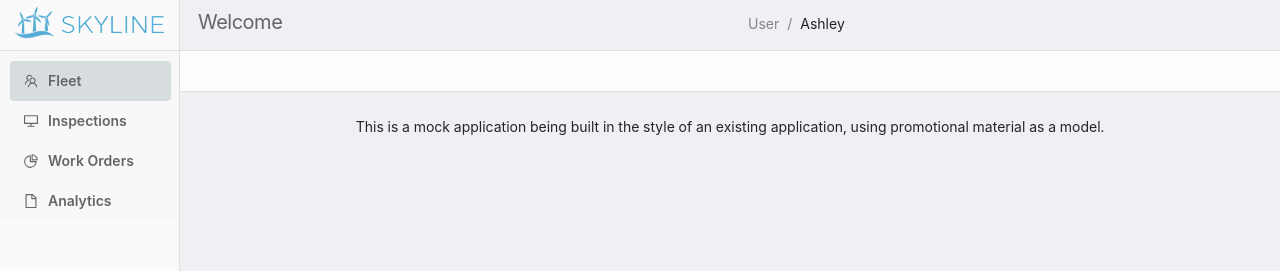
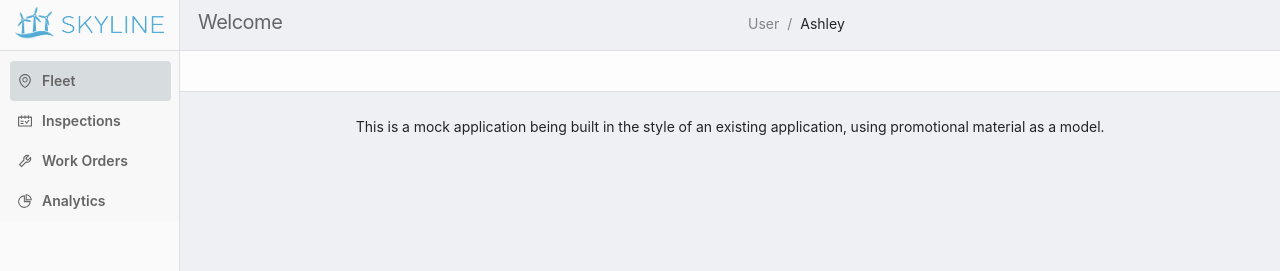
Before and after one commit to ashthomasweb/aws--hello-ant, a React (Create React App) app: page / in a window 1280 px wide. Shown: the top 271 px of the page. Built offline with nearby package versions, Linux system fonts and the light colour scheme.

Commit message:
Cleans up menu collapse
Replaces template icons with correct/approximations of wireframe icons.
Adjusts transitions and margins on menu items.

```diff
--- a/src/layout/primary.css
+++ b/src/layout/primary.css
@@ -9,11 +9,11 @@
   height: 33px;
   display: inline-block;
   vertical-align: middle;
-  transition: margin .2s cubic-bezier(0.215, 0.61, 0.355, 1);
+  transition: margin .15s cubic-bezier(0.215, 0.61, 0.355, 1);
 }
 
 .collapsed-logo img {
-  margin-left: 19px;
+  margin-left: 20px;
 }
 
 .text-logo {
@@ -98,26 +98,38 @@ h2.nav-selection-frame-title {
   flex: 0 0 80px!important;
 }
 
-.ant-menu-inline .ant-menu-selected::after, .ant-menu-inline .ant-menu-item-selected::after {
+.ant-menu-inline .ant-menu-item-selected::after {
   display: none;
 }
 
-.ant-menu-inline.ant-menu-root .ant-menu-item, .ant-menu-inline.ant-menu-root .ant-menu-submenu-title {
+.ant-menu-inline.ant-menu-root .ant-menu-item {
   border-radius: 4px;
   margin: 0 10px;
   width: 90%;
-  padding-left: 14px!important;
-  transition: padding .4sec cubic-bezier(0.215, 0.61, 0.355, 1);
+  padding-left: 8px!important;
+  transition: padding .05s cubic-bezier(0.215, 0.61, 0.355, 1);
 }
 
 .ant-menu.ant-menu-inline-collapsed > .ant-menu-item {
   border-radius: 4px;
-  width: 64px;
-  margin-left: 8px!important;
+  width: 61px;
+  margin-left: 10px!important;
   padding-left: 24px;
 }
 
 .ant-menu.ant-menu-inline-collapsed > .ant-menu-item .anticon {
   font-size: 14px!important;
-  /* line-height: 1!important; */
 }
+
+/* .ant-menu-vertical .ant-menu-item:not(:last-child) {
+} */
+
+.ant-menu-vertical .ant-menu-item:not(:last-child) {
+  margin-top: 0;
+  margin-bottom: 0;
+}
+
+.ant-menu-vertical .ant-menu-item:last-child {
+  margin-top: 0;
+  margin-bottom: 0;
+}
--- a/src/layout/primary.js
+++ b/src/layout/primary.js
@@ -7,11 +7,10 @@ import textLogo from '../assets/text-logo.png'
 import { Layout, Menu, Breadcrumb, Typography } from 'antd';
 
 import {
-  DesktopOutlined,
+  EnvironmentOutlined,
   PieChartOutlined,
-  FileOutlined,
-  TeamOutlined,
-  // UserOutlined,
+  ScheduleOutlined,
+  ToolOutlined,
 } from '@ant-design/icons';
 
 import './primary.css'
@@ -42,16 +41,16 @@ class SiderDemo extends Component {
             {!this.state.collapsed && (<img className='text-logo' src={textLogo} alt='Skyline text logo'/>)}
           </div>
           <Menu theme="light" defaultSelectedKeys={['1']} mode="inline">
-            <Menu.Item key="1" icon={<TeamOutlined />} onClick={() => this.setState({currentPage: 'Fleet'})} style={{ marginTop: '10px'}}>
+            <Menu.Item key="1" icon={<EnvironmentOutlined />} onClick={() => this.setState({currentPage: 'Fleet'})} style={{ marginTop: '10px'}}>
               Fleet
             </Menu.Item>
-            <Menu.Item key="2" onClick={() => this.setState({currentPage: 'Inspections'})} icon={<DesktopOutlined />}>
+            <Menu.Item key="2" onClick={() => this.setState({currentPage: 'Inspections'})} icon={<ScheduleOutlined />}>
               Inspections
             </Menu.Item>
-            <Menu.Item key="10" onClick={() => this.setState({currentPage: 'Work Orders'})} icon={<PieChartOutlined />}>
+            <Menu.Item key="10" onClick={() => this.setState({currentPage: 'Work Orders'})} icon={<ToolOutlined />}>
               Work Orders
             </Menu.Item>
-            <Menu.Item key="9" onClick={() => this.setState({currentPage: 'Analytics'})} icon={<FileOutlined />}>
+            <Menu.Item key="9" onClick={() => this.setState({currentPage: 'Analytics'})} icon={<PieChartOutlined />}>
               Analytics
             </Menu.Item>
           </Menu>
```
